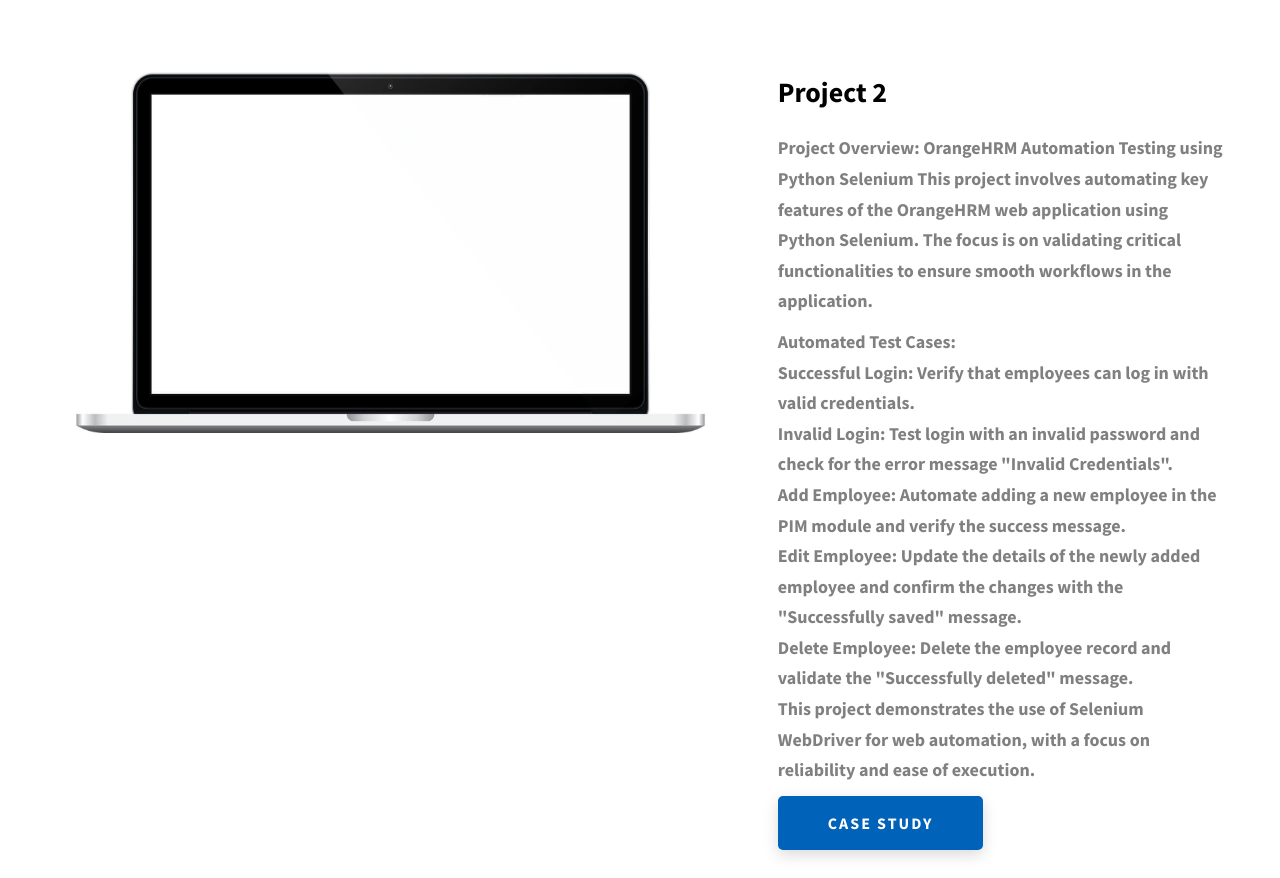
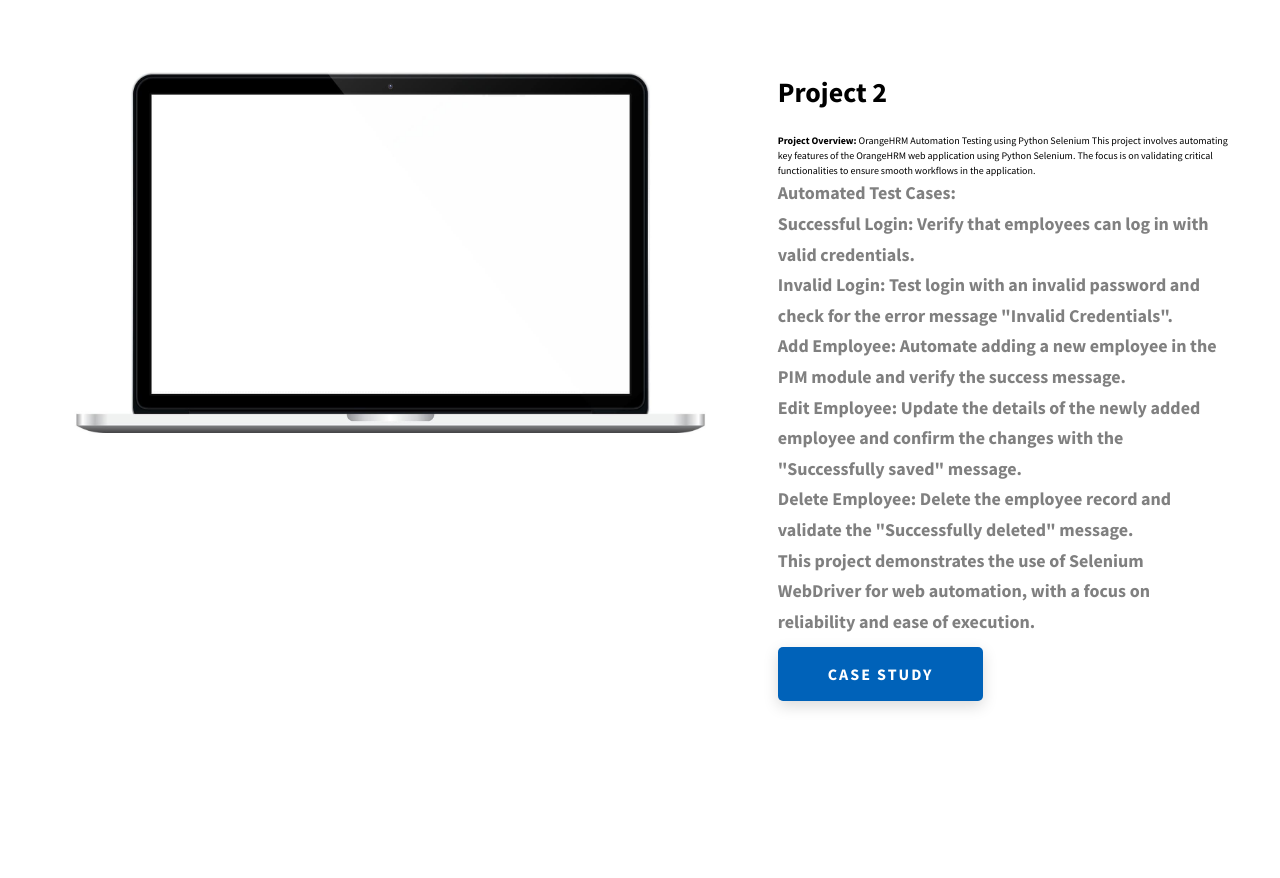
Before and after one commit to Sunmathi1219/sunmathi_portfolio, a website: page index.html in a window 1280 px wide. Shown: the part 3320-4198 px from the top of the page. Drawn offline with Linux system fonts and the light colour scheme.

Commit message:
Update index.html

```diff
--- a/index.html
+++ b/index.html
@@ -252,7 +252,7 @@
             </div>
             <div class="projects__row-content">
               <h3 class="projects__row-content-title">Project 2</h3>
-              <p class="about__content-details-para style="font-weight: normal;">
+              <p style="font-weight: normal;">
                 <strong>Project Overview:</strong> OrangeHRM Automation Testing using Python Selenium
 
 This project involves automating key features of the OrangeHRM web application using Python Selenium. The focus is on validating critical functionalities to ensure smooth workflows in the application.
```
